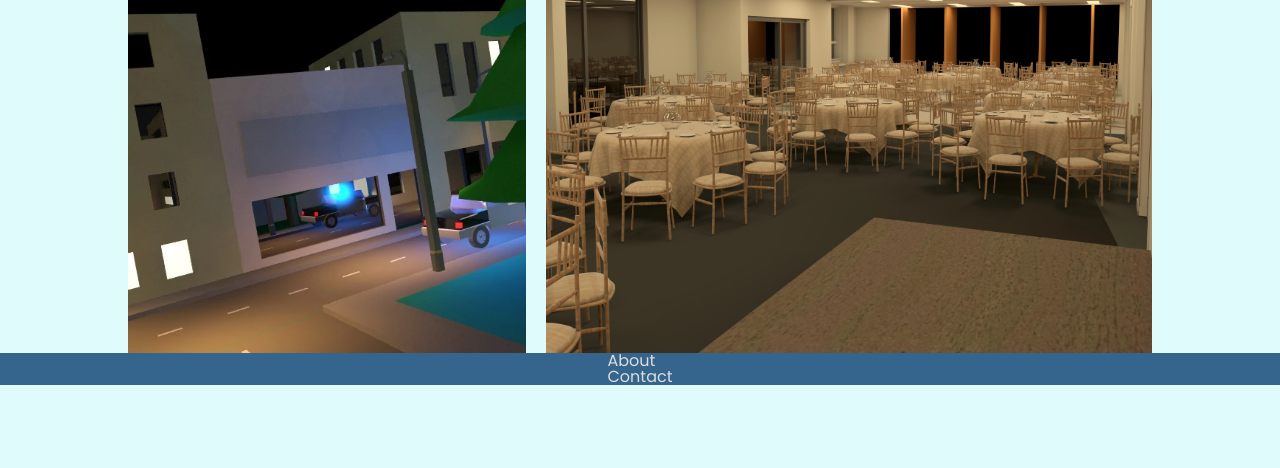
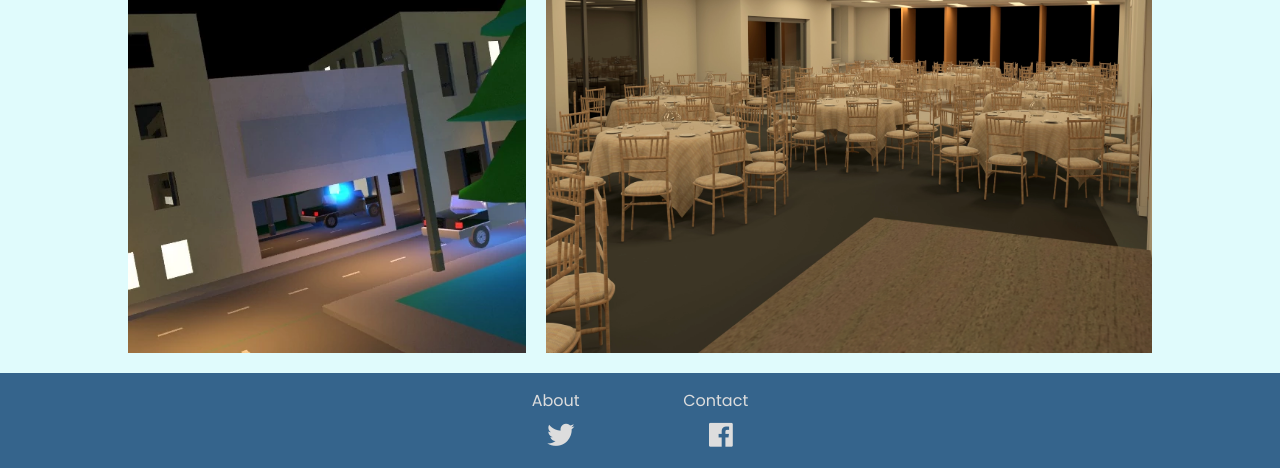
Before and after one commit to dunnykin/dinnae-ken-design, a PHP site: page /php/index.php in a window 1280 px wide. Shown: the part 941-1409 px from the top of the page. Before the commit the page ends 1326 px from the top, so only its background shows below. Run offline with PHP 8.4, Linux system fonts and the light colour scheme; some libraries are stand-ins or nearby versions.

Commit message:
Footer styling

```diff
--- a/assets/css/style.css
+++ b/assets/css/style.css
@@ -243,15 +243,35 @@ header {
 }
 
 /*** FOOTER ***/
-footer {
+.footer {
     background-color: var(--color2);
 
-    display: flex;
-    justify-content: center;
-    margin: 20px 0 0 0;
+    margin: 40px 0 0 0;
+    padding: 20px;
+    color: #fff;
 }
 
-footer a {
+.footer-wrapper {
+    display: grid;
+    grid-template-rows: repeat(2, 1fr);
+    justify-content: center;
+    margin: 0 auto;
+    max-width: 800px;
+
+}
+
+.footer-wrapper > ul {
+    list-style-type: none;
+    display: flex;
+    justify-content: space-around;
+    width: 320px;
+}
+
+.fab {
+    font-size: 1.7em;
+}
+
+.footer a {
     color: var(--txt-light);
 }
 
--- a/includes/footer.php
+++ b/includes/footer.php
@@ -1,9 +1,26 @@
 </main>
-    <footer>
-        <ul>
-            <li><a href="/php/about.php">About</a></li>
-            <li><a href="/php/contact.php">Contact</a></li>
-        </ul>
+    <footer class="footer">
+        <div class="footer-wrapper">
+            <!-- <div class="footer-copy">
+                <p>Copyright Dinnae Ken Games</p>
+            </div> -->
+            <ul class="footer-nav">
+                <li><a href="/php/about.php">About</a></li>
+                <li><a href="/php/contact.php">Contact</a></li>
+            </ul>
+            <ul class="social-nav">
+                <li>
+                    <a href="https://www.facebook.com/dinnaekengames/">
+                        <i class="fab fa-twitter"></i>
+                    </a>
+                </li>
+                <li>
+                    <a href="https://twitter.com/dinnaekengames">
+                        <i class="fab fa-facebook"></i>
+                    </a>
+                </li>
+            </ul>
+        </div>
     </footer>
 </body>
 </html>
```
